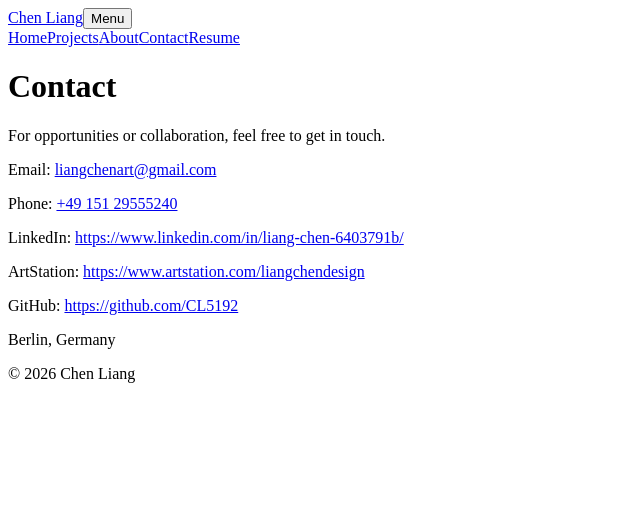
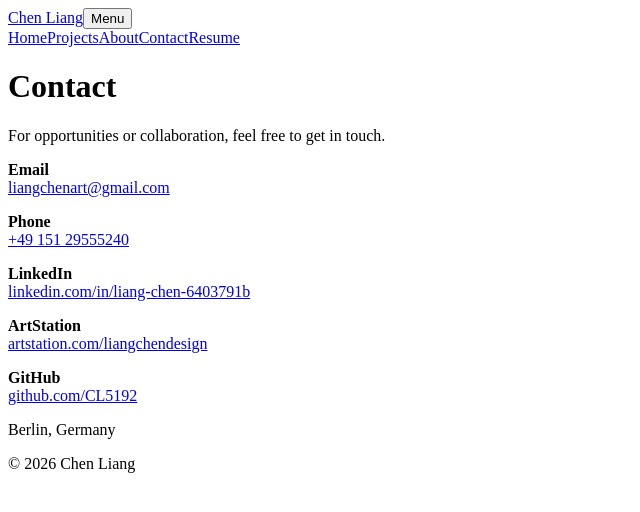
Before and after one commit to CL5192/chenliang-portfolio, a React app: page /contact in a window 1280 px wide. Shown: the top 512 px of the page, without its empty margins (0-640 px from the left). Built offline with nearby package versions, Linux system fonts and the light colour scheme; the HTML template or start-up script is replaced by a standard one.

Commit message:
contact updated

```diff
--- a/src/pages/Contact.tsx
+++ b/src/pages/Contact.tsx
@@ -3,49 +3,56 @@ export function Contact() {
     <>
       <h1 className="page-title top-page-title">Contact</h1>
 
+      <p className="page-lead page-title-intro contact-lead">
+        For opportunities or collaboration, feel free to get in touch.
+      </p>
+
       <div className="case-copy">
-        <p>For opportunities or collaboration, feel free to get in touch.</p>
-
+        <div className="contact-stack contact-stack--primary">
           <p>
-          Email:{' '}
+            <strong>Email</strong>
+            <br />
             <a href="mailto:liangchenart@gmail.com">liangchenart@gmail.com</a>
           </p>
 
           <p>
-          Phone:{' '}
+            <strong>Phone</strong>
+            <br />
             <a href="tel:+4915129555240">+49 151 29555240</a>
           </p>
+        </div>
 
+        <div className="contact-stack contact-stack--social">
           <p>
-          LinkedIn:{' '}
+            <strong>LinkedIn</strong>
+            <br />
             <a
               href="https://www.linkedin.com/in/liang-chen-6403791b/"
               target="_blank"
               rel="noopener noreferrer"
             >
-            https://www.linkedin.com/in/liang-chen-6403791b/
+              linkedin.com/in/liang-chen-6403791b
             </a>
           </p>
 
           <p>
-          ArtStation:{' '}
-          <a
-            href="https://www.artstation.com/liangchendesign"
-            target="_blank"
-            rel="noopener noreferrer"
-          >
-            https://www.artstation.com/liangchendesign
+            <strong>ArtStation</strong>
+            <br />
+            <a href="https://www.artstation.com/liangchendesign" target="_blank" rel="noopener noreferrer">
+              artstation.com/liangchendesign
             </a>
           </p>
 
           <p>
-          GitHub:{' '}
+            <strong>GitHub</strong>
+            <br />
             <a href="https://github.com/CL5192" target="_blank" rel="noopener noreferrer">
-            https://github.com/CL5192
+              github.com/CL5192
             </a>
           </p>
+        </div>
 
-        <p>Berlin, Germany</p>
+        <p className="contact-locale">Berlin, Germany</p>
       </div>
     </>
   )
--- a/src/styles/global.css
+++ b/src/styles/global.css
@@ -637,6 +637,27 @@ p:last-child {
   max-width: 44rem;
 }
 
+/* Contact — vertical rhythm (page-specific, Contact.tsx only) */
+.contact-lead {
+  margin-bottom: 1.7rem;
+}
+
+.contact-stack--primary > p:not(:last-child) {
+  margin-bottom: 0.5rem;
+}
+
+.contact-stack--social {
+  margin-top: 1.9rem;
+}
+
+.contact-stack--social > p:not(:last-child) {
+  margin-bottom: 0.55rem;
+}
+
+.contact-locale {
+  margin-top: 2.1rem;
+}
+
 .case-media-stack {
   display: grid;
   width: 100%;
```
Lines whose indentation alone changed are shown as unchanged.
